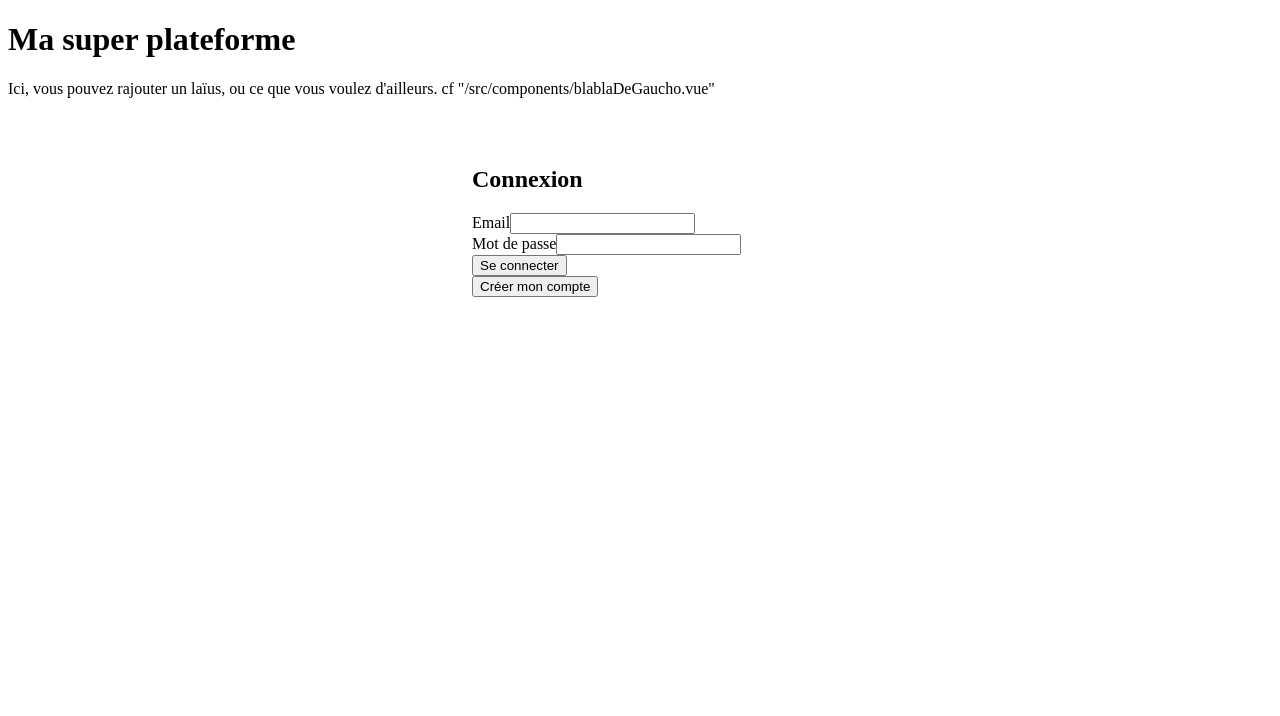
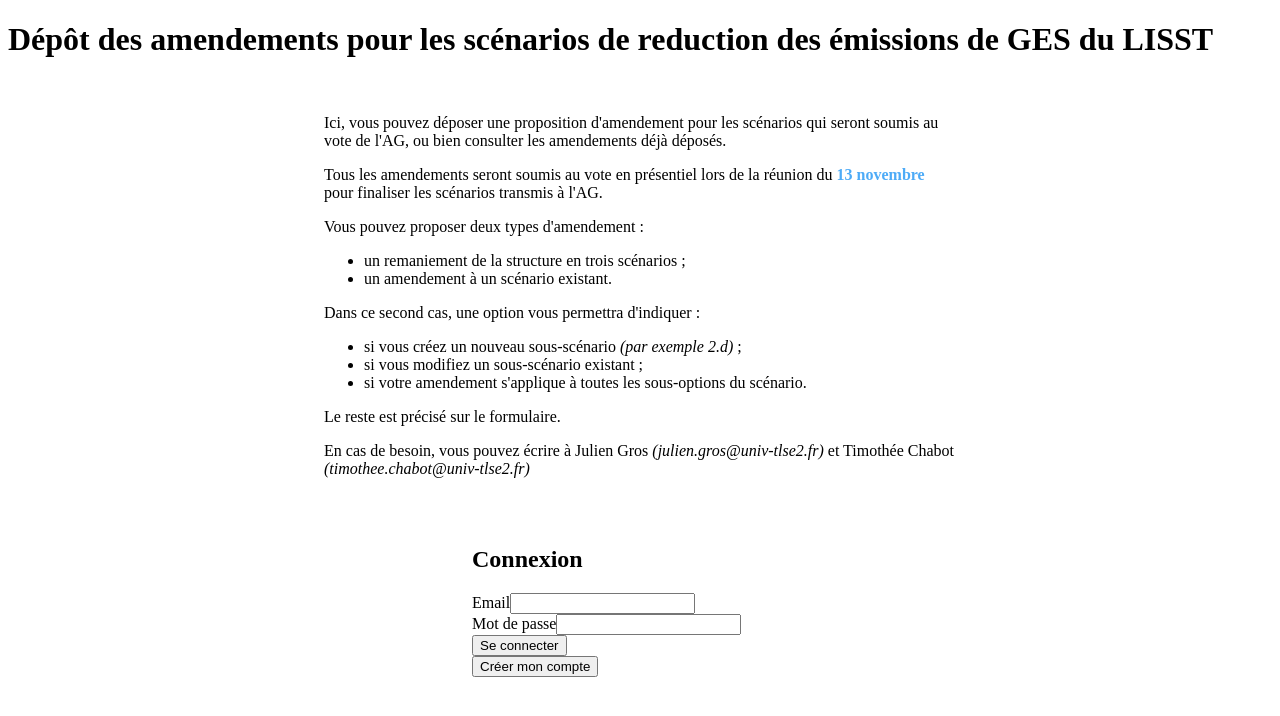
Before and after one commit to AMatteEoviz/amendements-commission-environnement, a Vue app: page / in a window 1280 px wide. Shown: the top 716 px of the page. Built offline with nearby package versions, Linux system fonts and the light colour scheme; no server answers.

Commit message:
Maj pour déploiementé

```diff
--- a/src/App.vue
+++ b/src/App.vue
@@ -4,7 +4,7 @@ import { onMounted, ref } from 'vue';
 import { getFromSupabase } from './supabase.js';
 
 import scenarioContainer from './components/ScenarioContainer.vue';
-import blablaDeGaucho from './components/blablaDeGaucho.vue';
+import Header from './components/header.vue';
 
 // Gestion de la session
 import { useAuth } from './composables/useAuth.js';
@@ -26,7 +26,7 @@ onMounted(async () => {
 </script>
 
 <template>
-  <blablaDeGaucho />
+  <Header />
   <div v-if="loading">
     <div class="spinner primary"></div>
   </div>
--- a/src/components/ScenarioContainer.vue
+++ b/src/components/ScenarioContainer.vue
@@ -34,7 +34,6 @@
     <input
       type="checkbox"
       :id="`collapse-section${i.SCENARIO_CODE}`"
-      :checked="i.SCENARIO_CODE === 1"
       aria-hidden="true"
     >
 
@@ -43,6 +42,7 @@
       aria-hidden="true"
     >
        {{i.SCENARIO_CODE !== 0 ? `Scénario ${i.SCENARIO_CODE} : ${i.SCENARIO_TITRE}`:"Amendements hors scénario" }}
+       <a v-if="i.SCENARIO_CODE !==0" :href="`/amendements-commission-environnement/scenarios_pdf/scenario_${i.SCENARIO_CODE}.pdf`">Lire le contenu du scénario</a>
     </label>
     <div>
       <addAmendement :scenario="i" />
@@ -59,6 +59,7 @@
   .collapse {
     width: 60%;
     margin: auto;
+    margin-bottom: 5%;
   }
 
   .collapse div {
--- a/src/components/addAmendement.vue
+++ b/src/components/addAmendement.vue
@@ -9,18 +9,19 @@ const props = defineProps({
         type: Object,
         required: true
     }
-})
+});
 
 const currUser = ref(null);
 const { user } = useAuth();
-currUser.value = user
+currUser.value = user;
 
 let choix_NAT_AMEND;
 
-if(props.scenario.id !== 4) {
+if(props.scenario.SCENARIO_CODE !== 0) {
     choix_NAT_AMEND = [
-    "Amendement de scénario - SANS nouvelle option de vote",
-    "Amendement de scénario - AVEC nouvelle option de vote"
+    "Créer un nouveau sous-scénario",
+    "Modifier un sous-scénario existant",
+    "Amendement qui s'applique à tout le scénario",
     ]
 } else {
     choix_NAT_AMEND = [
@@ -37,8 +38,9 @@ const detailAmendement = ref({
     TEXTE_AMEND: "",
     JUSTIFICATION: "",
     RISQUE: "",
+    ADMIN: "",
     PORT: currUser.value._value.email,
-    FINALISE: false,
+    FINALISE: true,
     user_id: currUser.value._value.id
 });
 
@@ -73,29 +75,43 @@ const sendMessage = async () => {
                 </h3>
                 <form @submit.prevent="sendMessage">
                     <fieldset>
-                        <label for="TITRE_AMEND">Libellé de l'amendement*</label>
-                        <input type="text" name="" id="TITRE_AMEND" v-model="detailAmendement.TITRE_AMEND" />
+                        <label for="TITRE_AMEND">Titre de l'amendement*</label>
+                        <input type="text" name="" id="TITRE_AMEND" v-model="detailAmendement.TITRE_AMEND" placeholder="En une phrase courte, écrivez l'idée de l'amendement" />
 
                         <label for="NATURE_AMEND">Nature de l'amendement</label>
-                        <select :disabled="scenario===4 ? true:false" id="NAT_AMEND" v-model="curr_NAT_AMEND">
+                        <select :disabled="scenario.SCENARIO_CODE===0 ? true:false" id="NAT_AMEND" v-model="curr_NAT_AMEND">
                             <option v-for="choix in choix_NAT_AMEND" :value="choix">{{ choix }}</option>
                         </select>
 
                         <label for="TEXT_AMEND">Décrivez le contenu de l'amendement</label>
-                        <textarea name="" id="TEXTE_AMEND" v-model="detailAmendement.TEXTE_AMEND"></textarea>
+                        <textarea name="" id="TEXTE_AMEND" v-model="detailAmendement.TEXTE_AMEND" placeholder="Écrivez la proposition telle que vous voudriez la voir ajoutée au scénario. Précisez les passages actuels du scénario que vous voudriez enlever ou remplacer."></textarea>
 
                         <label for="JUSTIFICATION">Justification de l'amendement</label>
-                        <input type="text" name="" id="JUSTIFICATION" v-model="detailAmendement.JUSTIFICATION" />
+                        <textarea name="" id="JUSTIFICATION" v-model="detailAmendement.JUSTIFICATION" placeholder="Expliquez pourquoi cet amendement vous semble souhaitable. S'il s'inscrit dans un scénario existant, expliquez en quoi il correspond à la logique d'ensemble du scénario (i.e. pourquoi dans ce scénario et pas un autre)."></textarea>
 
-                        <label for="RISQUE">Risque anticipé</label>
-                        <input type="text" name="" id="RISQUE" v-model="detailAmendement.RISQUE" />
+                        <label for="RISQUE">Risques anticipés</label>
+                        <textarea id="RISQUE" v-model="detailAmendement.RISQUE" placeholder="Quels inconvénients ou quels risques d'échec envisagez-vous pour cette mesure ?"></textarea>
+
+                        <label for="ADMIN">Implémentation administrative</label>
+                        <textarea id="ADMIN" v-model="detailAmendement.ADMIN" placeholder="Précisez quel entité (direction, conseil de labo, gestionnaire, etc.) prend en charge l'application, et si besoin avec quels outils. Soyez aussi spécifique que possible."></textarea>
+
+                        <p>Finalisé</p>
+                        <div>
+                            <label for="TRUE" value="true">Oui</label>
+                            <input type="radio" name="FINALISE" @click="detailAmendement.FINALISE=true" checked>
+                        </div>
+                        <div>
+                            <label for="FALSE" value="false" @click="detailAmendement.FINALISE=false">Non</label>
+                            <input type="radio" name="FINALISE">
+                        </div>
 
                         <p><small>* Champs obligatoires</small></p>
+                        <button :disabled="detailAmendement.TITRE_AMEND ? false:true">
+                            <span v-if="!detailAmendement.TITRE_AMEND" class="tooltip" aria-label="Il manque des champs obligatoires">Soumettre la proposition</span>
+                            <span v-else>Soumettre la proposition</span>
+                        </button>
                     </fieldset>
-                    <button :disabled="detailAmendement.TITRE_AMEND ? false:true">
-                        <span v-if="!detailAmendement.TITRE_AMEND" class="tooltip" aria-label="Il manque des champs obligatoires">Soumettre la proposition</span>
-                        <span v-else>Soumettre la proposition</span>
-                    </button>
+
                 </form>
             </div>
         </div>
@@ -117,7 +133,7 @@ const sendMessage = async () => {
 
     .modal-card {
         min-width: 70%;
-        min-height: 80%;
+        min-height: 90%;
     }
 
     .modal-card fieldset {
@@ -133,4 +149,5 @@ const sendMessage = async () => {
         background-color: #2f9e44;
         color: #fff
     }
+
 </style>
--- a/src/components/amendementContainer.vue
+++ b/src/components/amendementContainer.vue
@@ -27,7 +27,7 @@
         <li v-for="amendement in amendements">
             <div class="amend-row">
                 <strong>{{ amendement.TITRE_AMEND }}</strong>
-                <label :for="`modal-control_${amendement.id}`" class="modal-open">En savoir plus</label>
+                <label :for="`modal-control_${amendement.id}`" class="modal-open">Voir l'amendement</label>
                     <!-- Pour modifier ses amendements. Un peu la flemme pour l'instant.
                     <span v-if="amendement.user_id === currUser.id" class="icon-settings" style="padding: .1em; background-repeat: no-repeat;"></span>
                     <span v-else style="min-width:1.2em"></span> -->
--- a/src/components/blablaDeGaucho.vue
+++ /dev/null
@@ -1,16 +0,0 @@
-<template>
-    <!-- Ici, dire ce que vous voulez, dans un formatage html traditionnel.
-     Pour des trucs un peu plus funky, j'utilise un framework css, mini.css :  https://minicss.us/docs.htm -->
-     <h1>Ma super plateforme</h1>
-    <p>Ici, vous pouvez rajouter un laïus, ou ce que vous voulez d'ailleurs. cf "/src/components/blablaDeGaucho.vue"</p>
-</template>
-
-<style scoped>
-
-    /* Pour du style sur les éléments c'est ici, par exemple :
-    p {
-        color: red;
-        font-size: 20rem;
-    }
-    */
-</style>
--- /dev/null
+++ b/src/components/header.vue
@@ -0,0 +1,40 @@
+<template>
+    <!-- Ici, dire ce que vous voulez, dans un formatage html traditionnel.
+     Pour des trucs un peu plus funky, j'utilise un framework css, mini.css :  https://minicss.us/docs.htm -->
+     <h1>Dépôt des amendements pour les scénarios de reduction des émissions de GES du LISST</h1>
+     <br>
+     <div id="pres">
+        <p>Ici, vous pouvez déposer une proposition d'amendement pour les scénarios qui seront soumis au vote de l'AG, ou bien consulter les amendements déjà déposés.</p>
+        <p>Tous les amendements seront soumis au vote en présentiel lors de la réunion du <strong style="color: #4dabf7;">13 novembre</strong> pour finaliser les scénarios transmis à l'AG.</p>
+        <p>Vous pouvez proposer deux types d'amendement : </p>
+        <ul>
+            <li>un remaniement de la structure en trois scénarios ;</li>
+            <li>un amendement à un scénario existant.</li>
+        </ul>
+        <p>Dans ce second cas, une option vous permettra d'indiquer :
+            <ul>
+                <li>si vous créez un nouveau sous-scénario <i>(par exemple 2.d)</i> ;</li>
+                <li>si vous modifiez un sous-scénario existant ;</li>
+                <li>si votre amendement s'applique à toutes les sous-options du scénario.</li>
+            </ul>
+        </p>
+        <p>Le reste est précisé sur le formulaire.</p>
+        <p>En cas de besoin, vous pouvez écrire à Julien Gros <i>(julien.gros@univ-tlse2.fr)</i> et Timothée Chabot <i>(timothee.chabot@univ-tlse2.fr)</i></p>
+    </div>
+    <image id="colvert" src="https://st.depositphotos.com/1007514/2506/i/950/depositphotos_25067721-stock-photo-mallard-duck-with-clipping-path.jpg" />
+</template>
+
+<style scoped>
+
+    #pres {
+        max-width: 50%;
+        margin: 0 auto;
+    }
+
+    #colvert {
+        position: absolute;
+        width: 75px;
+        top: 75px;
+        right: 0;
+    }
+</style>
```
